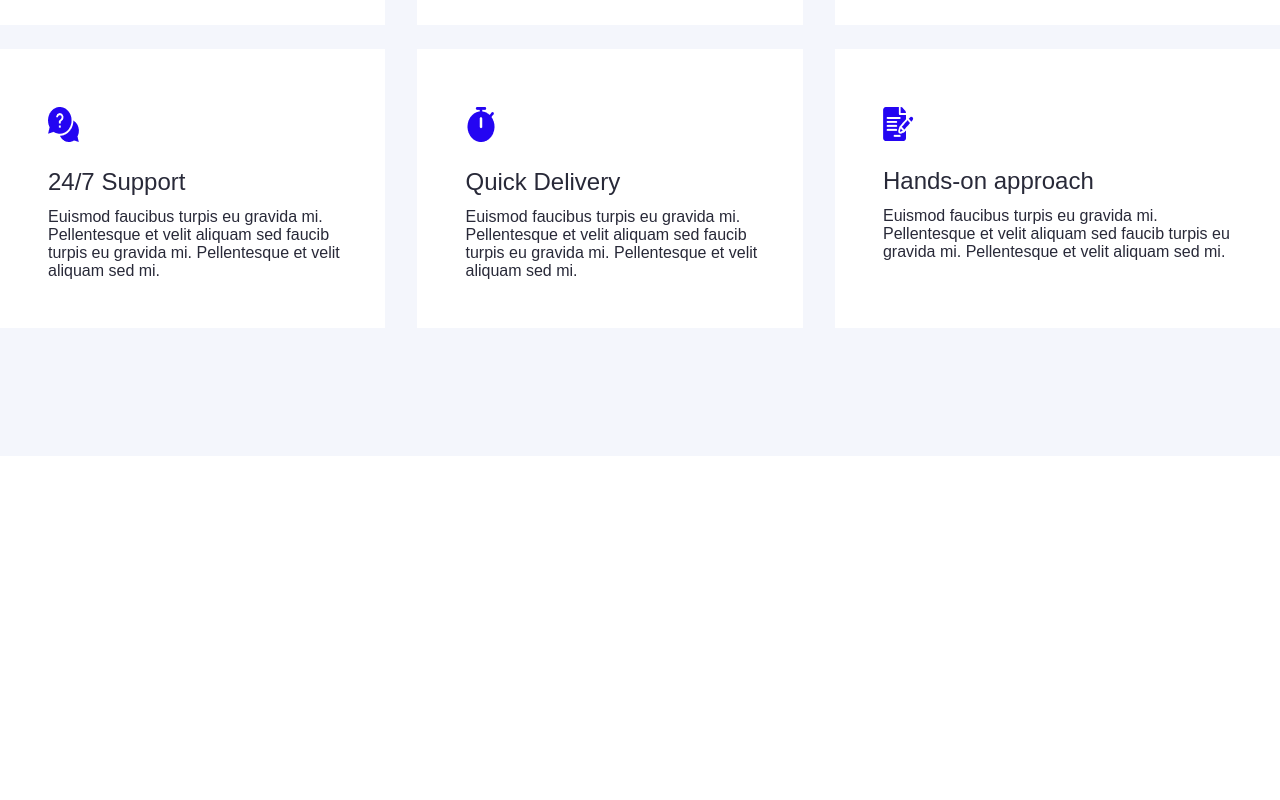
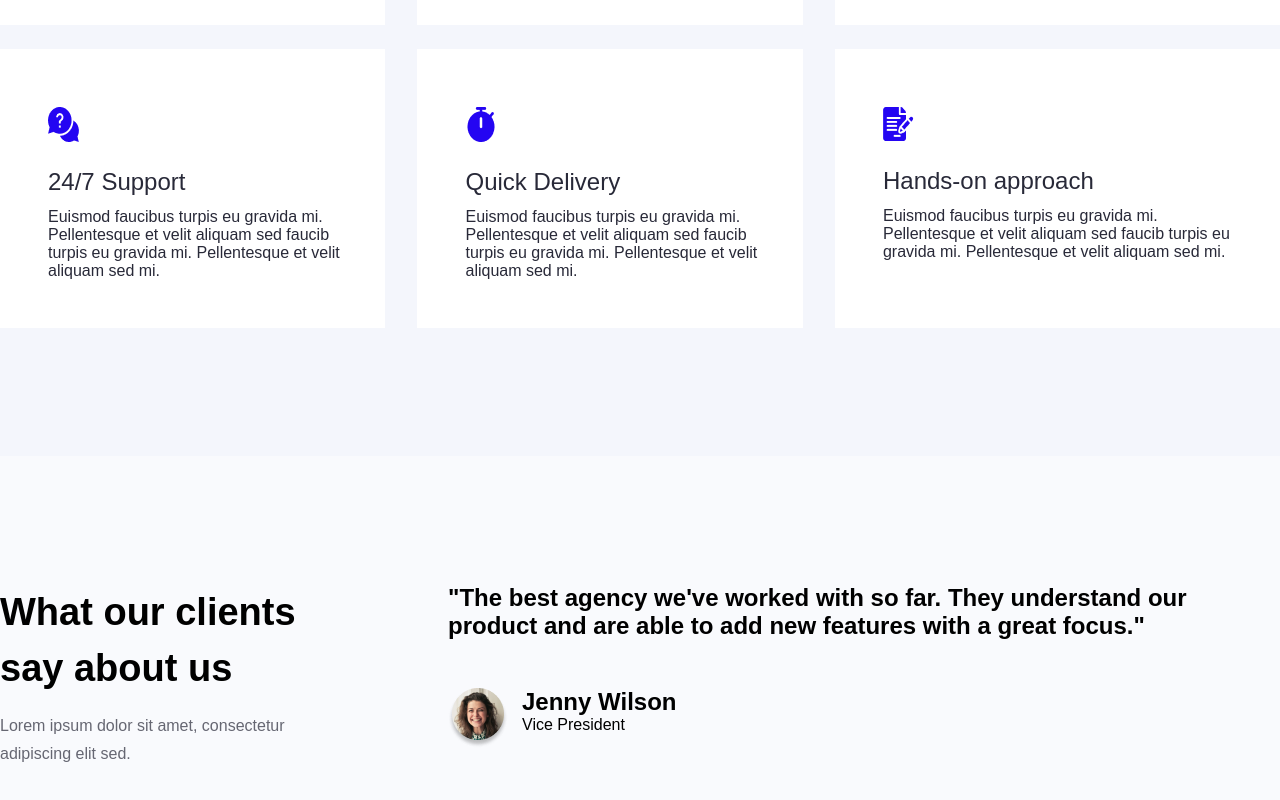
Before and after one commit to hasib9-99/finsweet_react, a React (Create React App) app: page / in a window 1280 px wide. Shown: the part 3024-3824 px from the top of the page. Before the commit the page ends 3480 px from the top, so only its background shows below. Built offline with nearby package versions, Linux system fonts and the light colour scheme.

Commit message:
About part

```diff
--- a/src/App.js
+++ b/src/App.js
@@ -4,6 +4,7 @@ import Banner from './componats/banner/Banner.js';
 import Work from './componats/work/Work.js';
 import Project from './componats/project/Project'
 import Features from './componats/features/Features.js';
+import About from './componats/About/About';
 
 function App() {
   return (
@@ -13,7 +14,7 @@ function App() {
     <Work/>
     <Project/>
     <Features/>
-
+    <About/>
     </>
   );
 }
--- /dev/null
+++ b/src/componats/About/About.js
@@ -0,0 +1,47 @@
+import React from 'react'
+import './about.css'
+
+const About = () => {
+  return (
+    <section id="about_us">
+            <div class="container about_main">
+                <div class="about_hade">
+                    <h2>What our clients say about us</h2>
+                    <p>Lorem ipsum dolor sit amet, consectetur adipiscing elit sed.</p>
+                </div>
+                <div class="about_slider">
+                    <i class="fa-solid fa-chevron-left next"></i>
+                    <i class="fa-solid fa-chevron-right prev"></i>
+                    <div class="slick_client">
+                        <div class="client_right_main">
+                            <h2>"The best agency we've worked with so far. They understand our product and are able to add new features with a great focus."</h2>
+                            <div class="clinet_inner">
+                                <div class="client_img">
+                                    <img src="images/client.png" alt="claint"/>
+                                </div>
+                                <div class="clinet_text">
+                                    <h2>Jenny Wilson</h2>
+                                    <p>Vice President</p>
+                                </div>
+                            </div>
+                        </div>
+                        {/* <div class="client_right_main">
+                            <h2>"The best agency we've worked with so far. They understand our product and are able to add new features with a great focus."</h2>
+                            <div class="clinet_inner">
+                                <div class="client_img">
+                                    <img src="images/client.png" alt="claint"/>
+                                </div>
+                                <div class="clinet_text">
+                                    <h2>Jenny Wilson</h2>
+                                    <p>Vice President</p>
+                                </div>
+                            </div>
+                        </div> */}
+                    </div>
+                </div>
+            </div>
+        </section>
+  )
+}
+
+export default About
--- /dev/null
+++ b/src/componats/About/about.css
@@ -0,0 +1,70 @@
+#about_us{
+    background-color: rgba(244, 246, 252, 0.5);
+}
+.about_main{
+    display: flex;
+    padding: 128px 0;
+}
+.about_hade{
+    width: 35%;
+}
+.about_hade h2{
+    width: 327px;
+    font-weight: 600;
+    font-size: 38px;
+    line-height: 56px;
+}
+.about_hade p{
+    width: 327px;
+    font-weight: 400;
+    font-size: 16px;
+    line-height: 28px;
+    padding: 16px 0;
+    color: #282938;
+    opacity: 0.7;
+}
+
+.about_slider{
+    width: 65%;
+    position: relative;
+}
+.clinet_inner{
+    margin-top: 48px;
+    display: flex;
+}
+.clinet_text{
+    margin-left: 14px;
+}
+.about_slider .next{
+    position: absolute;
+    width: 40px;
+    height: 40px;
+    border-radius: 50%;
+    z-index: 1;
+    right: 50px;
+    bottom: 0px;
+    text-align: center;
+    line-height: 40px;
+    border-radius: 50%;
+}
+.next:hover{
+    background-color: #5239FA;
+    color: white;
+    transition: 0.2s;
+}
+.about_slider .prev{
+    position: absolute;
+    width: 40px;
+    height: 40px;
+    z-index: 1;
+    right: 0px;
+    bottom: 0px;
+    text-align: center;
+    line-height: 40px;
+    border-radius: 50%;
+}
+.prev:hover{
+    background-color: #5239FA;
+    color: white;
+    transition: 0.2s;
+}
```
